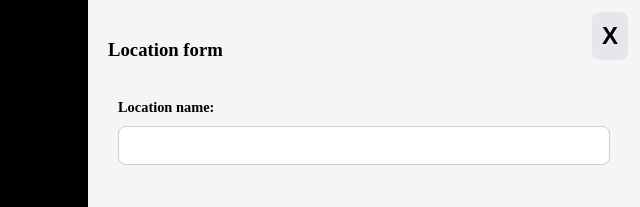
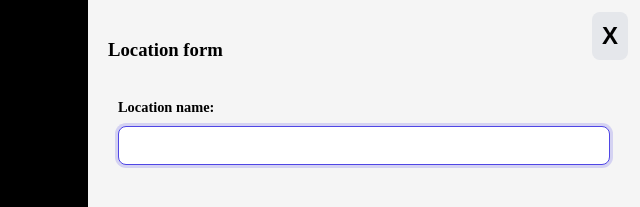
Before and after one commit to varunkarmikanda-codecraft/property-app, an Angular app: page /home/edit in a window 1280 px wide. Shown: the top 207 px of the page, without its empty margins (640-1280 px from the left). Built offline with nearby package versions, Linux system fonts and the light colour scheme.

Commit message:
add to trap the tab when the panel is shown

```diff
--- a/package.json
+++ b/package.json
@@ -11,6 +11,7 @@
   "private": true,
   "packageManager": "npm@11.6.2",
   "dependencies": {
+    "@angular/cdk": "^21.2.8",
     "@angular/common": "^21.2.0",
     "@angular/compiler": "^21.2.0",
     "@angular/core": "^21.2.0",
--- a/src/app/location-form/location-form.html
+++ b/src/app/location-form/location-form.html
@@ -1,10 +1,10 @@
 <div class="overlay" (click)="closePanel()">
-  <div class="panel" [class.show-panel]="shouldShowPanel()" (click)="$event.stopPropagation()">
+  <div class="panel" [class.show-panel]="shouldShowPanel()" (click)="$event.stopPropagation()" cdkTrapFocus cdkTrapFocusAutoCapture>
     <button type="button" class="close-btn" (click)="closePanel()">X</button>
     <h3>Location form</h3>
     <form [formGroup]="locationForm" (ngSubmit)="submitForm()">
       <label for="location-name">Location name: </label>
-      <input id="location-name" type="text" formControlName="name"/>
+      <input id="location-name" type="text" formControlName="name" cdkFocusInitial/>
       <div class="error-container">
       @if(getError('name')) {
         <p class="error">Name is required and must have atleast 5 characters</p>
--- a/src/app/location-form/location-form.ts
+++ b/src/app/location-form/location-form.ts
@@ -1,12 +1,13 @@
-import { Component, inject, signal } from '@angular/core';
+import { Component, HostListener, inject, signal } from '@angular/core';
 import { FormControl, FormGroup, ReactiveFormsModule, Validators } from '@angular/forms';
 import { ActivatedRoute, Router } from '@angular/router';
 import { LocationService } from '../services/location-service';
 import { HousingLocationInfo } from '../models/housing-location-info';
+import { A11yModule } from '@angular/cdk/a11y';
 
 @Component({
   selector: 'app-location-form',
-  imports: [ReactiveFormsModule],
+  imports: [ReactiveFormsModule, A11yModule],
   templateUrl: './location-form.html',
   styleUrl: './location-form.css',
 })
@@ -57,10 +58,12 @@ export class LocationForm {
 
   showPanel() {
     this.shouldShowPanel.set(true);
+    document.body.style.overflow = 'hidden';
   }
 
   hidePanel() {
     // this.shouldShowPanel.set(false);
+    document.body.style.overflow = 'visible';
     this.router.navigate(['../'], { relativeTo: this.activeRoute });
   }
 
@@ -70,6 +73,7 @@ export class LocationForm {
       if (!confirmClose) return;
     }
     this.router.navigate(['../'], { relativeTo: this.activeRoute });
+    document.body.style.overflow = 'visible';
   }
 
   submitForm() {
@@ -115,4 +119,10 @@ export class LocationForm {
     const control = this.locationForm.get(controlPath);
     return control?.touched && !control.valid;
   }
+
+  @HostListener('document:keydown.escape', ['$event'])
+  handleEscape(event: Event) {
+    console.log('Esc was pressed!');
+    this.closePanel();
+  }
 }
```
Also changed, not shown: 1 other file (tests, documents, lock files or other folders).
